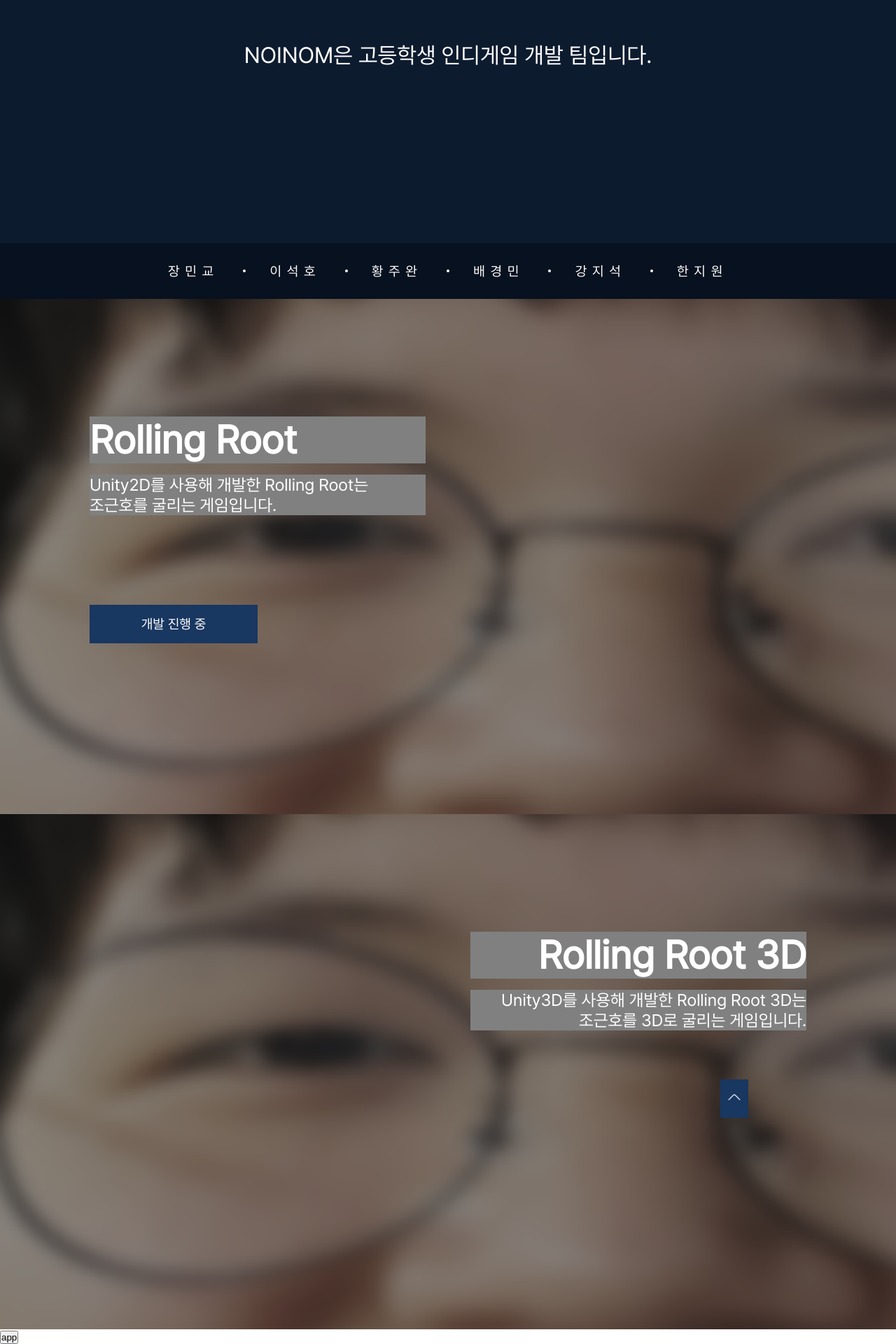
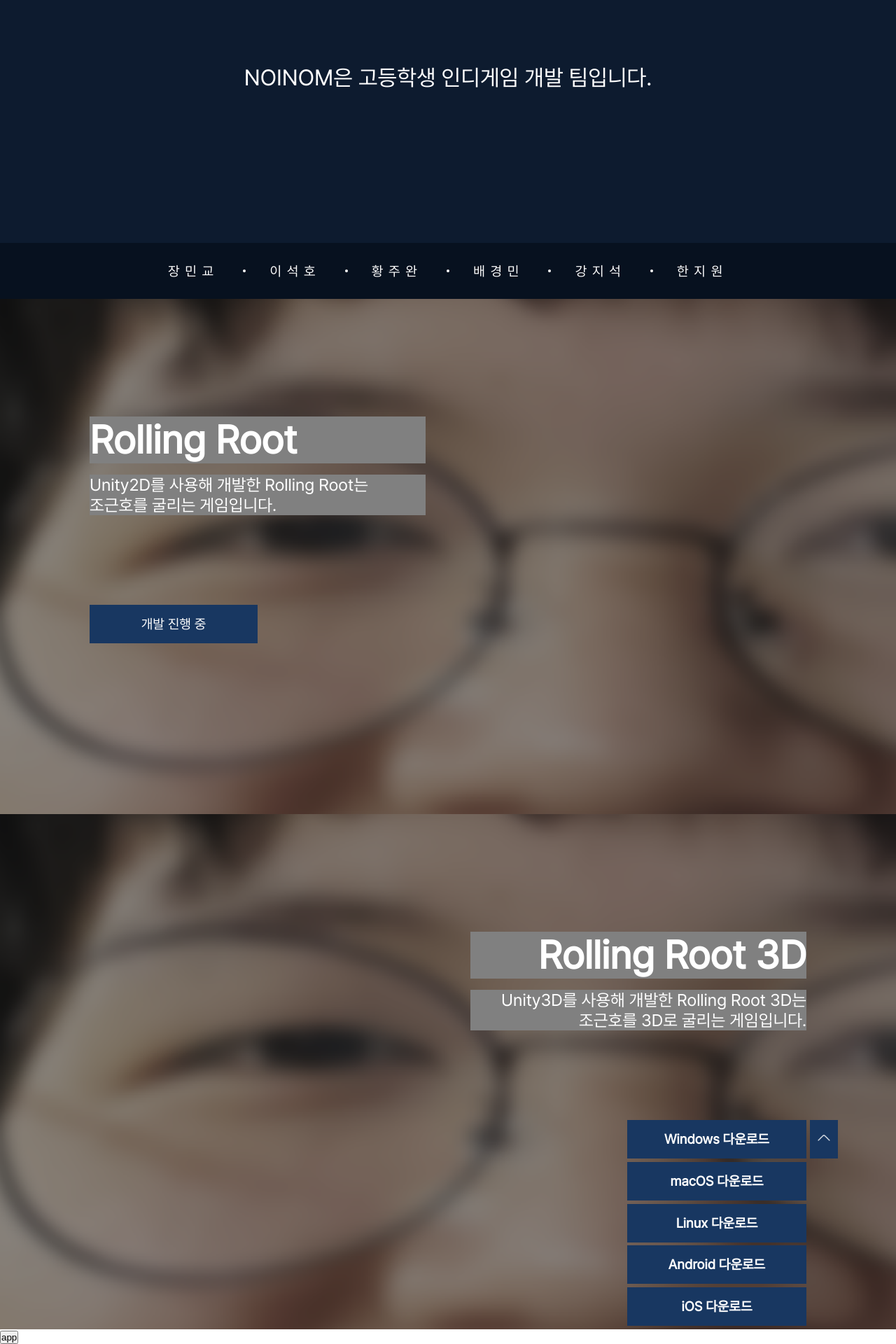
Before and after one commit to NOINOM/NOINOM-Official-Website, a React (Create React App) app: page / in a window 1280 px wide. Shown: the part 461-2381 px from the top of the page at 70% size. Built offline with nearby package versions, Linux system fonts and the light colour scheme.

Commit message:
ADD :: Project Linked

```diff
--- a/src/App.tsx
+++ b/src/App.tsx
@@ -56,11 +56,11 @@ function App() {
         title="Rolling Root 3D"
         context="Unity3D를 사용해 개발한 Rolling Root 3D는 조근호를 3D로 굴리는 게임입니다."
         download={{
-          windows: "dd",
-          macos: "dd",
-          linux: "dd",
-          android: "dd",
-          ios: "dd",
+          windows: "https://www.naver.com",
+          macos: "https://www.google.com",
+          linux: "https://www.daum.net",
+          android: "https://www.youtube.com",
+          ios: "https://www.laftel.net",
         }}
         background={backgroundImg1}
         image={null}
--- /dev/null
+++ b/src/components/ButtonSetting.tsx
@@ -0,0 +1,17 @@
+import React from "react";
+
+const ButtonSetting = (idx: number) => {
+  if (idx === 1) {
+    return [0, 1, 2, 3, 4];
+  } else if (idx === 1) {
+    return [1, 0, 2, 3, 4];
+  } else if (idx === 3) {
+    return [2, 0, 1, 3, 4];
+  } else if (idx === 4) {
+    return [3];
+  } else if (idx === 5) {
+    return [4];
+  }
+};
+
+export default ButtonSetting;
--- a/src/components/Project.tsx
+++ b/src/components/Project.tsx
@@ -1,6 +1,7 @@
 import * as S from "../style/ProjectStyle";
 import Arrow from "../asset/arrow-down.png";
 import { useState } from "react";
+import ButtonSetting from "./ButtonSetting";
 
 interface IProject {
   title: string;
@@ -18,20 +19,11 @@ interface IProject {
   index: number;
 }
 
-interface IOptionbar {
-  index: number;
-  download: {
-    windows: string | null;
-    macos: string | null;
-    linux: string | null;
-    android: string | null;
-    ios: string | null;
-  } | null;
-}
-
 const Project = (props: IProject) => {
   const [detail, setDetail] = useState<boolean>(false);
-  const selectTitle: string[] = ["Windows", "macOS", "Linux", "Android", "iOS"];
+  const Title: string[] = ["Windows", "macOS", "Linux", "Android", "iOS"];
+  const selectTitle: number[] | undefined = ButtonSetting(props.index);
+
   return (
     <S.BackgorundImg>
       <S.TitleNav isRight={props.isRight}>
@@ -48,7 +40,6 @@ const Project = (props: IProject) => {
             </S.NoLink>
           ) : (
             <>
-              <></>
               <S.ArrowImgNav>
                 <S.ArrowImg
                   src={Arrow}
@@ -56,6 +47,53 @@ const Project = (props: IProject) => {
                   isDetail={detail}
                 />
               </S.ArrowImgNav>
+              {selectTitle?.map((e) => {
+                if (e === 0) {
+                  return (
+                    <S.SelectOption
+                      onClick={() => window.open(props.download?.windows!)}
+                    >
+                      {Title[e]} 다운로드
+                    </S.SelectOption>
+                  );
+                }
+                if (e === 1) {
+                  return (
+                    <S.SelectOption
+                      onClick={() => window.open(props.download?.macos!)}
+                    >
+                      {Title[e]} 다운로드
+                    </S.SelectOption>
+                  );
+                }
+                if (e === 2) {
+                  return (
+                    <S.SelectOption
+                      onClick={() => window.open(props.download?.linux!)}
+                    >
+                      {Title[e]} 다운로드
+                    </S.SelectOption>
+                  );
+                }
+                if (e === 3) {
+                  return (
+                    <S.SelectOption
+                      onClick={() => window.open(props.download?.android!)}
+                    >
+                      {Title[e]} 다운로드
+                    </S.SelectOption>
+                  );
+                }
+                if (e === 4) {
+                  return (
+                    <S.SelectOption
+                      onClick={() => window.open(props.download?.ios!)}
+                    >
+                      {Title[e]} 다운로드
+                    </S.SelectOption>
+                  );
+                }
+              })}
             </>
           )}
         </S.ButtonNavbar>
--- a/src/style/MainIntroduceStyle.tsx
+++ b/src/style/MainIntroduceStyle.tsx
@@ -1,5 +1,15 @@
-import styled from "styled-components";
+import styled, { keyframes } from "styled-components";
 import "./index.css";
+
+const AniContext = keyframes`
+  0%{
+    opacity :0;
+    margin-top : 10rem;
+  }100%{
+    opacity : 1;
+    margin-top:7rem;
+  }
+`;
 
 export const MainNav = styled.nav`
   width: 100%;
@@ -16,8 +26,9 @@ export const LogoContextWrap = styled.nav`
 
 export const Context = styled.p`
   text-align: center;
-  margin-top: 5rem;
   font-size: 2rem;
   font-family: "Regular";
   color: white;
+  animation: ${AniContext} 1s;
+  animation-fill-mode: forwards;
 `;
--- a/src/style/ProjectStyle.tsx
+++ b/src/style/ProjectStyle.tsx
@@ -62,7 +62,7 @@ export const Select = styled.div`
   border: none;
 `;
 
-export const SelectOption = styled.div`
+export const SelectOption = styled.nav`
   text-align: center;
   font-size: 1.2rem;
   width: 14rem;
```
Lines whose indentation alone changed are shown as unchanged.
